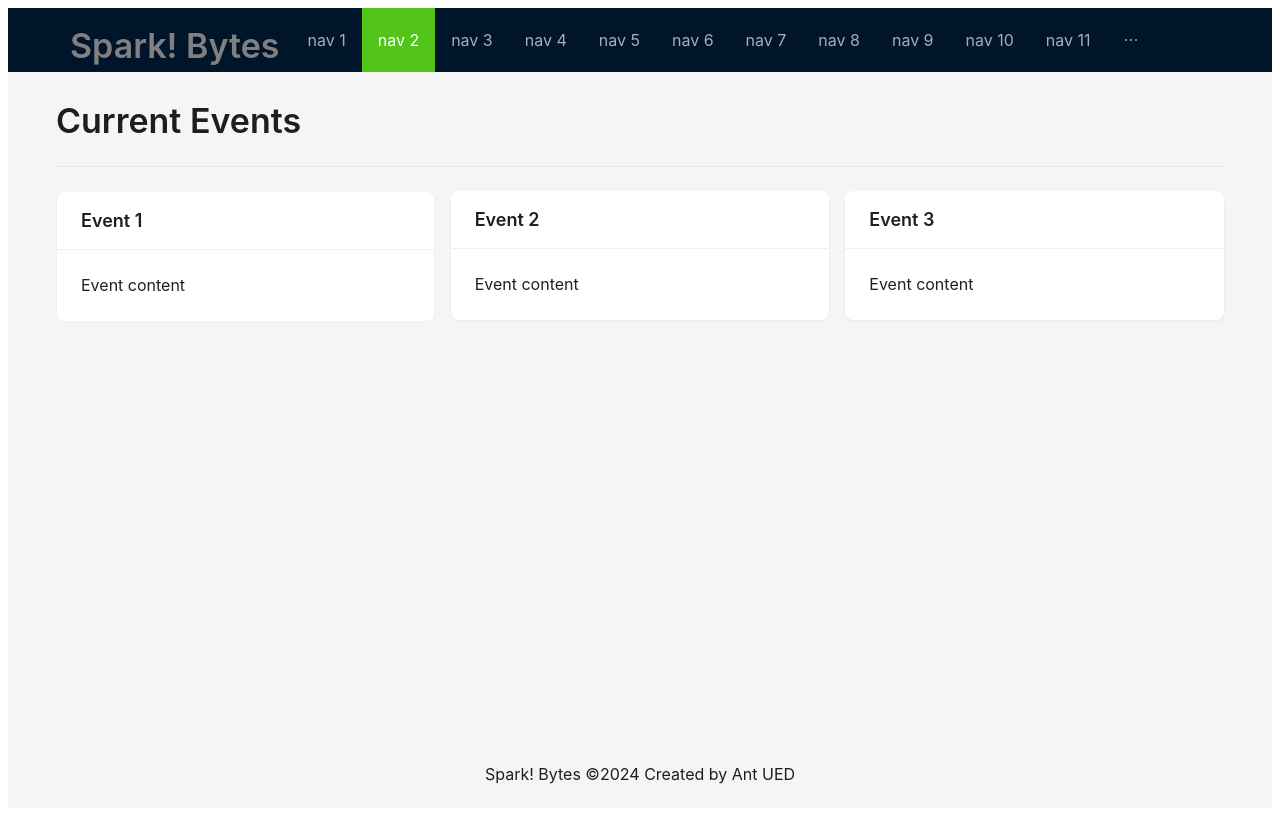
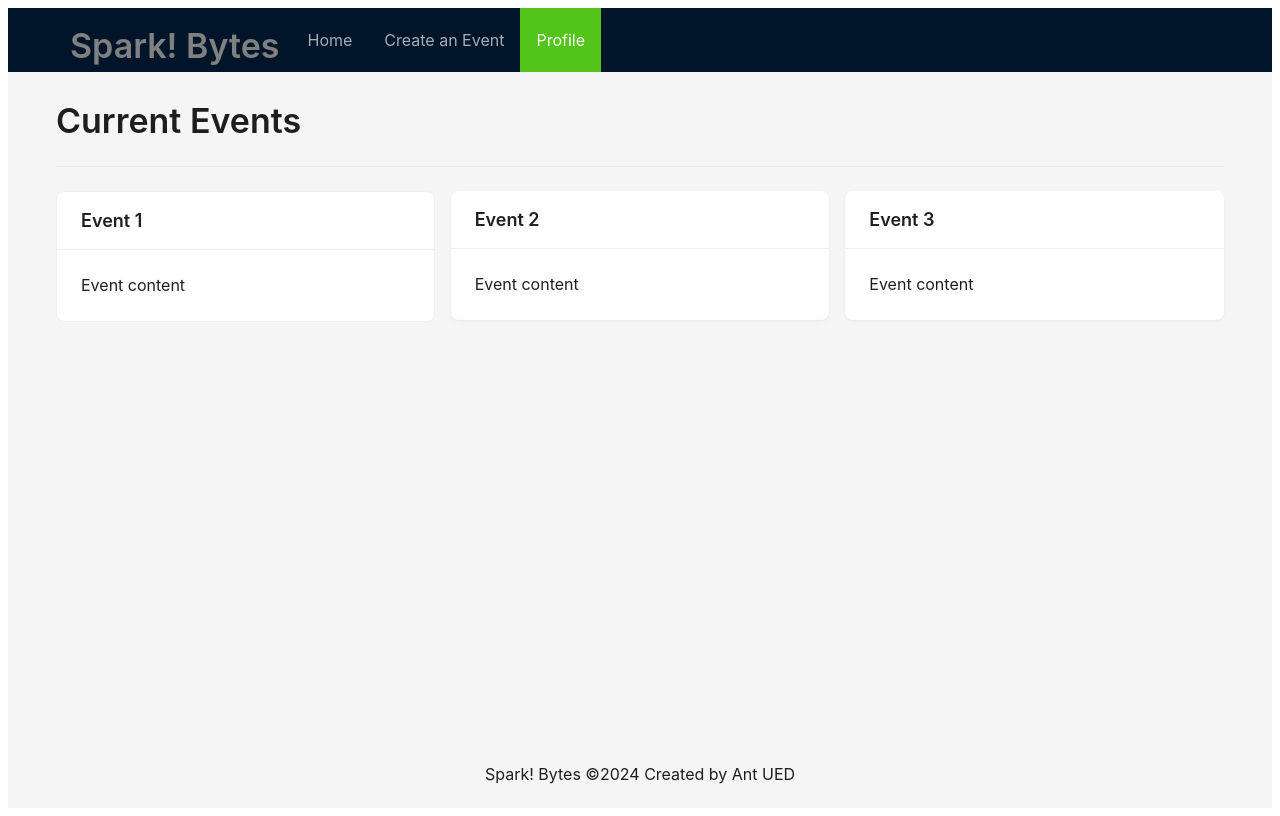
Before and after one commit to Hengsheng-Liu/CS391, a Next.js app in the folder client/: page / in a window 1280 px wide. Built offline with nearby package versions, Linux system fonts and the light colour scheme.

Commit message:
feat: update menu items

```diff
--- a/client/src/pages/index.tsx
+++ b/client/src/pages/index.tsx
@@ -5,10 +5,9 @@ const {Title} = Typography;
 
 const { Header, Content, Footer } = Layout;
 
-const items = new Array(15).fill(null).map((_, index) => ({
-  key: index + 1,
-  label: `nav ${index + 1}`,
-}));
+const items = [{key: 0, label: 'Home'},
+               {key: 1, label: 'Create an Event'},
+               {key: 2, label: 'Profile'}];
 
 export default function Home() {
   return (
```
